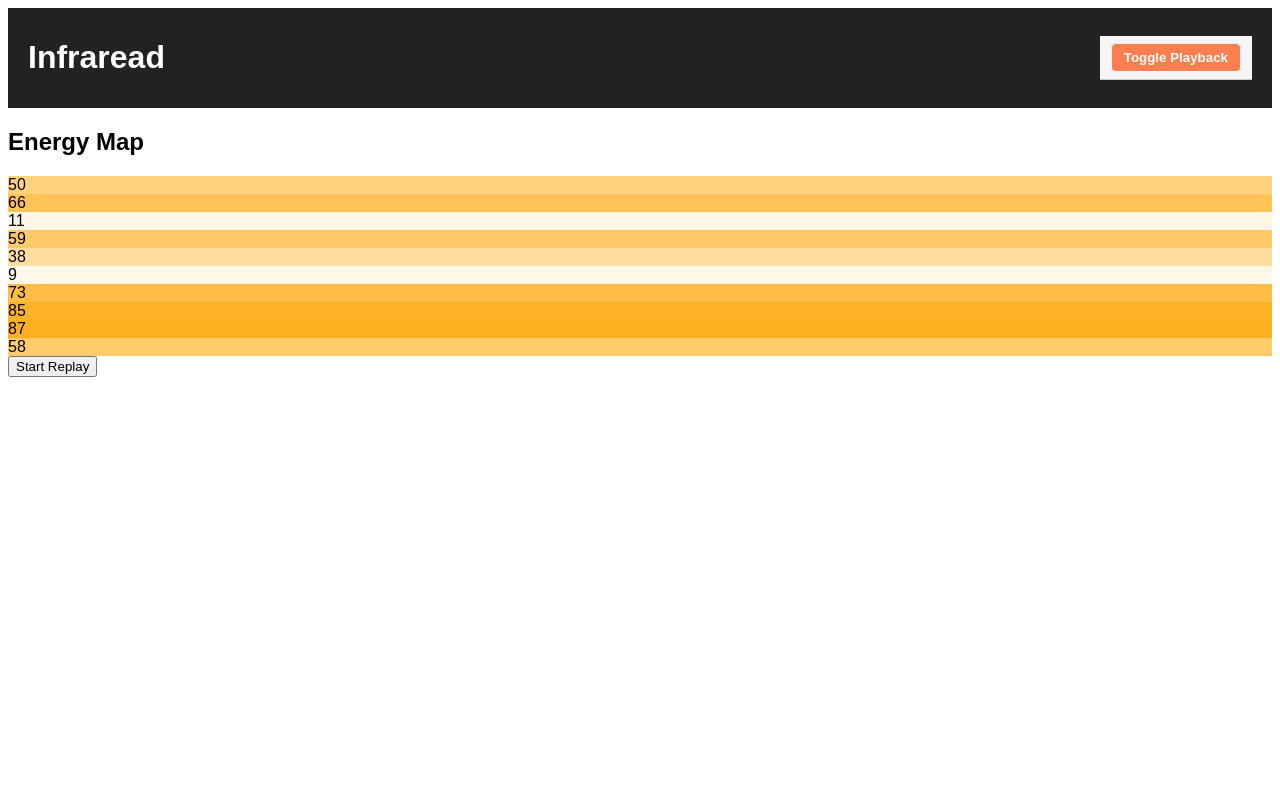
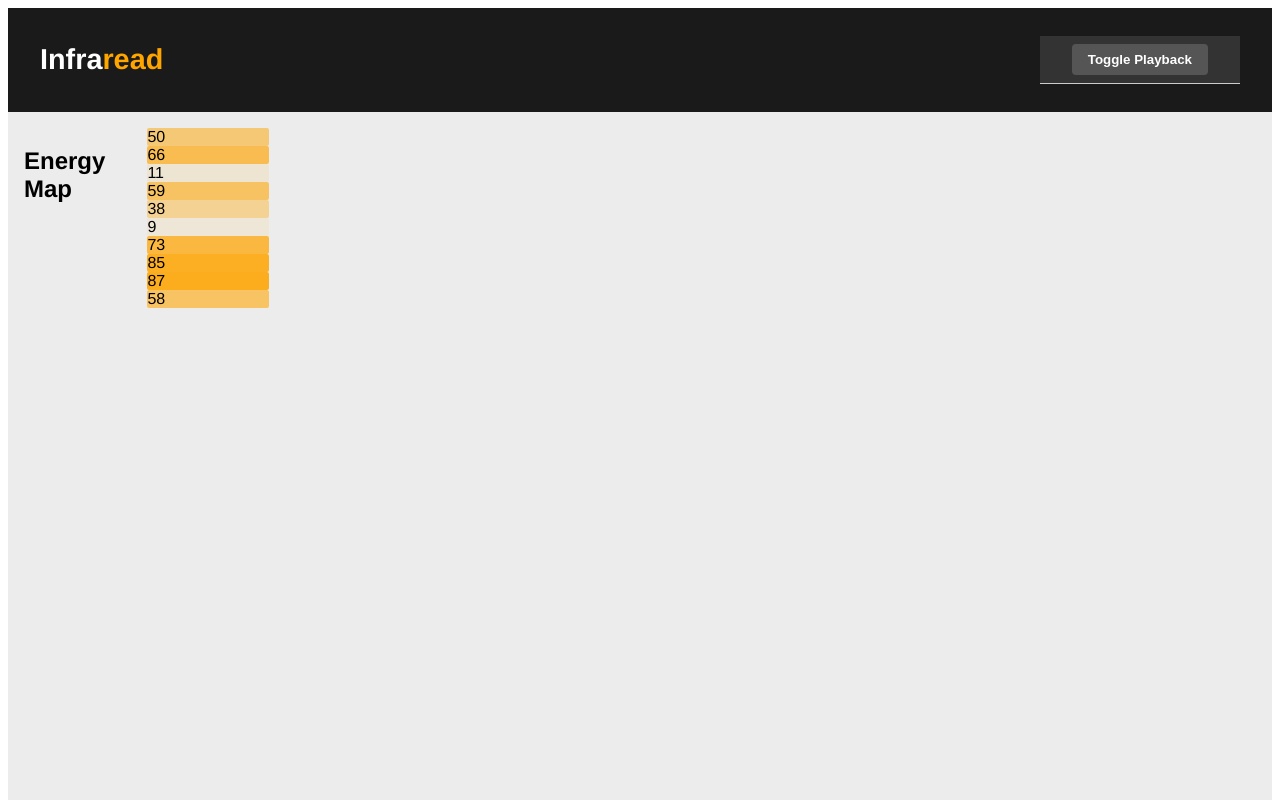
Before and after one commit to emilyscherny-create/Infraread, a React app in the folder src/: page / in a window 1280 px wide. Shown: the top 800 px of the page. Built offline with nearby package versions, Linux system fonts and the light colour scheme; the HTML template or start-up script is replaced by a standard one.

Commit message:
Refactor app.css for improved styling and layout

```diff
--- a/src/app.css
+++ b/src/app.css
@@ -1,38 +1,107 @@
+/* ===========================
+   Phase 1 & 2 styles
+   =========================== */
+
+/* General app container */
 .app-container {
-  font-family: Arial, sans-serif;
   display: flex;
   flex-direction: column;
   height: 100vh;
+  font-family: 'Helvetica Neue', Helvetica, Arial, sans-serif;
+  background-color: #f9f9f9;
 }
 
+/* App header */
 .app-header {
   display: flex;
+  align-items: center;
   justify-content: space-between;
-  align-items: center;
-  background-color: #222;
+  padding: 1rem 2rem;
+  background-color: #1a1a1a;
   color: white;
-  padding: 10px 20px;
 }
 
-.editor-container {
-  flex: 1;
-  padding: 20px;
-  display: flex;
-  flex-direction: column;
+/* App title */
+.app-title {
+  font-size: 1.8rem;
+  font-weight: bold;
 }
 
-textarea {
-  flex: 1;
-  resize: none;
-  padding: 10px;
-  font-size: 16px;
-  border-radius: 4px;
-  border: 1px solid #ccc;
-  font-family: inherit;
+/* Optional title accent (Phase 3) */
+.title-accent {
+  color: orange;
 }
 
-.thermal-text {
-  font-size: 16px;
-  line-height: 1.5;
-  word-wrap: break-word;
+/* Toolbar */
+.toolbar {
+  display: flex;
+  align-items: center;
+  gap: 1rem;
+  padding: 0.5rem 2rem;
+  background-color: #333;
 }
+
+/* Toolbar buttons */
+.toolbar button {
+  background-color: #555;
+  border: none;
+  padding: 0.5rem 1rem;
+  color: white;
+  cursor: pointer;
+  border-radius: 4px;
+  transition: background-color 0.2s ease;
+}
+
+.toolbar button:hover {
+  background-color: #777;
+}
+
+/* ===========================
+   Phase 3 styles
+   =========================== */
+
+/* Energy map container */
+.energy-map {
+  flex: 1;
+  display: grid;
+  grid-template-columns: repeat(10, 1fr);
+  grid-template-rows: repeat(10, 1fr);
+  gap: 2px;
+  padding: 1rem;
+  background-color: #ececec;
+}
+
+/* Individual cell */
+.energy-cell {
+  background-color: #ddd;
+  border-radius: 2px;
+  transition: background-color 0.3s ease;
+}
+
+/* Highlighted cell for energy map */
+.energy-cell.highlight {
+  background-color: orange;
+}
+
+/* Replay controls */
+.replay-controls {
+  display: flex;
+  justify-content: center;
+  padding: 1rem;
+  gap: 1rem;
+  background-color: #222;
+}
+
+.replay-controls button {
+  background-color: #444;
+  border: none;
+  padding: 0.5rem 1rem;
+  color: white;
+  cursor: pointer;
+  border-radius: 4px;
+  transition: background-color 0.2s ease;
+}
+
+.replay-controls button:hover {
+  background-color: #666;
+}
```
